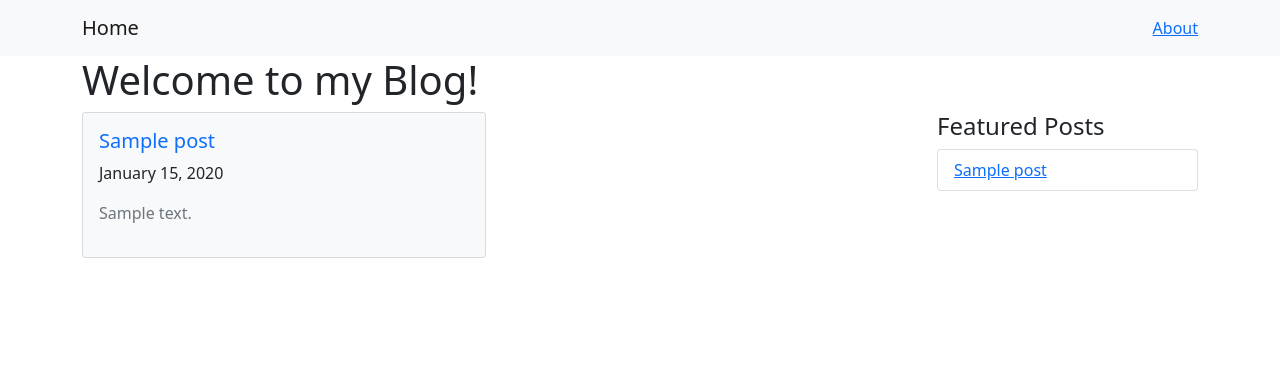
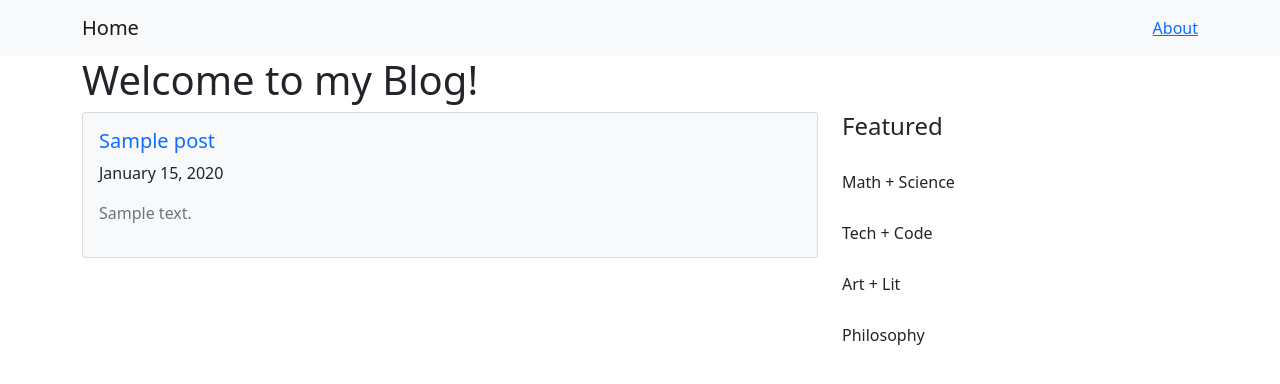
Before and after one commit to trilusa/my-website, a Flask app: page / in a window 1280 px wide. Shown: the top 384 px of the page. Run offline with Flask 2, Linux system fonts and the light colour scheme; tables that the repository leaves empty hold one stand-in row (values such as "Sample post"); some libraries are stand-ins or nearby versions.

Commit message:
Categorized the fEUTURED Bar

```diff
--- a/blog/forms.py
+++ b/blog/forms.py
@@ -1,6 +1,6 @@
 from flask_wtf import FlaskForm
-from wtforms import StringField, PasswordField, BooleanField, SubmitField, TextAreaField
-from wtforms.validators import DataRequired
+from wtforms import StringField, PasswordField, BooleanField, SubmitField, TextAreaField, SelectField
+from wtforms.validators import DataRequired, AnyOf
 from flask_ckeditor import CKEditorField
 
 class LoginForm(FlaskForm):
@@ -17,3 +17,4 @@ class PostEditor(FlaskForm):
     submit = SubmitField('Publish')
     delete = SubmitField('Delete')
     featured = BooleanField('Featured?')
+    category = StringField("Category", validators=[AnyOf(values=['mathsci', 'eng', 'artlit', 'other', 'phil'])])
--- a/blog/models.py
+++ b/blog/models.py
@@ -26,9 +26,11 @@ class Post(db.Model):
     description = db.Column(db.String(2000))
     body = db.Column(db.String(20000))
     post_url = db.Column(db.String(140))
+    category = db.Column(db.String(140))
     timestamp = db.Column(db.DateTime, index=True, default=datetime.utcnow)
     user_id = db.Column(db.Integer, db.ForeignKey('user.id'))
     featured = db.Column(db.Boolean)
+    # categories = {'mathsci':'Math + Science', 'eng':'Tech + Code', 'artlit':'Art and Literature', 'other':'Other'}
 
 
     def __repr__(self):
--- a/blog/routes.py
+++ b/blog/routes.py
@@ -57,6 +57,7 @@ def edit(post_url):
     else:
         p = Post()
 
+    # editor.category.choices = [(k, v) for k, v in Post.categories.items()]
     if editor.validate_on_submit():
         if editor.delete.data:
             if post_url == 'new':
@@ -69,6 +70,7 @@ def edit(post_url):
             p.body = editor.body.data
             p.post_url = editor.post_url.data
             p.featured = editor.featured.data
+            p.category = editor.category.data
             db.session.add(p)
         db.session.commit()
         return redirect(url_for('home'))
@@ -78,6 +80,7 @@ def edit(post_url):
         editor.body.data = p.body
         editor.post_url.data = p.post_url
         editor.featured.data = p.featured
+        editor.category.data = p.category
     return render_template('edit.html', title="Post Editor", post=p, editor=editor)
 
 @app.route('/new')
--- /dev/null
+++ b/blog/templates/_featured.html
@@ -0,0 +1,44 @@
+
+<div class="panel panel-default">
+    <div class="panel-heading">
+        <h4>Featured</h4>
+    </div>
+    <br>
+    <h6>Math + Science</h6>
+    <ul class="list-group">
+		{% for post in posts %}
+			{% if post.category == 'mathsci' %}
+		      <li class="list-group-item"><a href="blog/{{ post.post_url }}">{{ post.post_title }}</a></li>
+			{% endif %}
+		{% endfor %}
+    </ul>
+
+    <br>
+    <h6>Tech + Code</h6>
+    <ul class="list-group">
+		{% for post in posts %}
+			{% if post.category == 'eng' %}
+		      <li class="list-group-item"><a href="blog/{{ post.post_url }}">{{ post.post_title }}</a></li>
+			{% endif %}
+		{% endfor %}
+    </ul>
+
+    <br>
+    <h6>Art + Lit</h6>
+    <ul class="list-group">
+		{% for post in posts %}
+			{% if post.category == 'artlit' %}
+		      <li class="list-group-item"><a href="blog/{{ post.post_url }}">{{ post.post_title }}</a></li>
+			{% endif %}
+		{% endfor %}
+    </ul>
+    <br>
+    <h6>Philosophy</h6>
+    <ul class="list-group">
+		{% for post in posts %}
+			{% if post.category == 'phil' %}
+		      <li class="list-group-item"><a href="blog/{{ post.post_url }}">{{ post.post_title }}</a></li>
+			{% endif %}
+		{% endfor %}
+    </ul>
+</div>
--- a/blog/templates/home.html
+++ b/blog/templates/home.html
@@ -9,8 +9,8 @@
 
 
 	<div class="row">
-		<div class="col-sm-9">
-			<div class="row row-cols-2 row-cols-md-2 g-4">
+		<div class="col-sm-8">
+			<div class="row row-cols-1 row-cols-md-1 g-4 ">
 			{% for post in posts %}
 			     {% include '_post.html' %}
 			{% endfor %}
@@ -18,19 +18,8 @@
 		</div>
 
 
-		<div class="col-sm-3">
-			<div class="panel panel-default">
-			    <div class="panel-heading">
-			        <h4>Featured Posts</h4>
-			    </div>
-			    <ul class="list-group">
-					{% for post in posts %}
-						{% if post.featured %}
-					      <li class="list-group-item"><a href="blog/{{ post.post_url }}">{{ post.post_title }}</a></li>
-						{% endif %}
-					{% endfor %}
-			    </ul>
-			</div>
+		<div class="col-sm-4">
+			{% include '_featured.html' %}
 		</div>
 
 
```
Also changed, not shown: blog/templates/_archive.html (added, +12 -0 lines), blog/templates/edit.html (+14 -4 lines), migrations/versions/da7596314947_added_categogory_column.py (added, +28 -0 lines).
